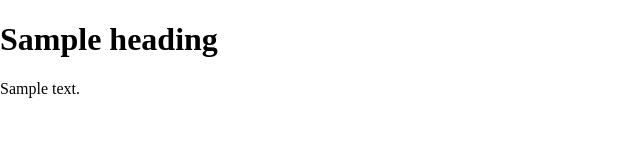
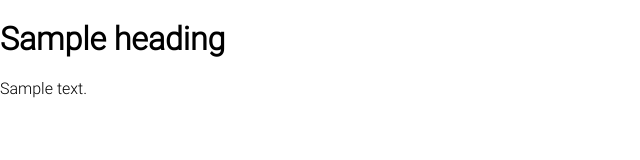
Before and after one commit to taurusx/fotograsp, a React app: page / in a window 1280 px wide. Shown: the top 160 px of the page, without its empty margins (0-640 px from the left). Built offline with nearby package versions, Linux system fonts and the light colour scheme.

Commit message:
Add Global Styles that use system fonts

```diff
--- a/src/components/App.js
+++ b/src/components/App.js
@@ -1,11 +1,13 @@
 import React from 'react'
 
 import { NormalizeStyles } from './../styles/normalize'
+import { GlobalStyles } from './../styles/global-styles'
 
 const App = () => {
   return (
     <div className="App">
       <NormalizeStyles />
+      <GlobalStyles />
       <h1>Sample heading</h1>
       <p>Sample text.</p>
     </div>
--- /dev/null
+++ b/src/styles/global-styles.js
@@ -0,0 +1,12 @@
+import { createGlobalStyle } from 'styled-components'
+
+import { fontFamilySystem } from './globals'
+
+export const GlobalStyles = createGlobalStyle`
+  /* Imported font-face: "system" */
+  ${fontFamilySystem}
+
+  body {
+    font-family: "system";
+  }
+`
--- /dev/null
+++ b/src/styles/globals.js
@@ -0,0 +1,13 @@
+import { css } from 'styled-components'
+
+export const fontFamilySystem = css`
+  /* Define the "system" font family */
+  @font-face {
+    font-family: system;
+    font-style: normal;
+    font-weight: 300;
+    src: local('.SFNSText-Light'), local('.HelveticaNeueDeskInterface-Light'),
+      local('.LucidaGrandeUI'), local('Ubuntu Light'), local('Segoe UI Light'),
+      local('Roboto-Light'), local('DroidSans'), local('Tahoma');
+  }
+`
```
